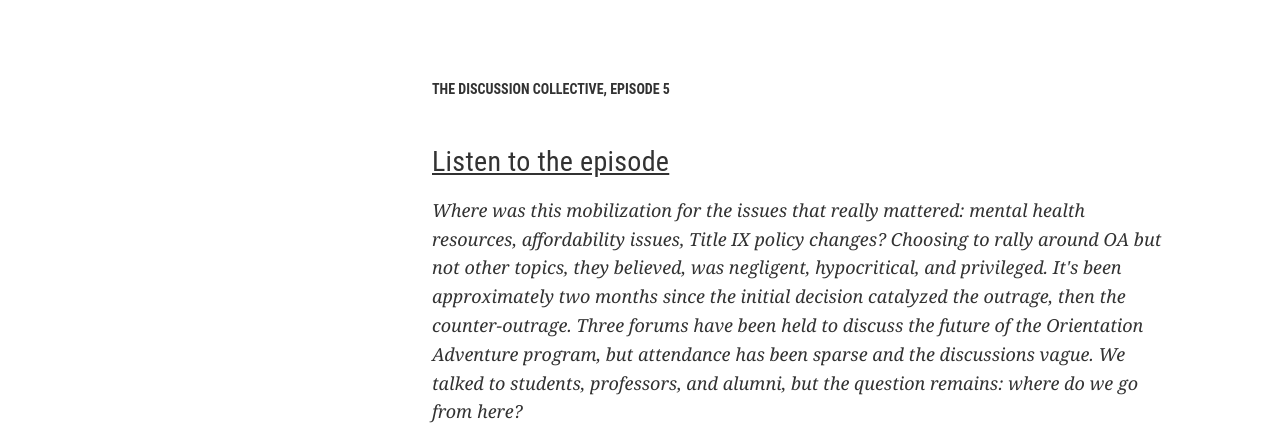
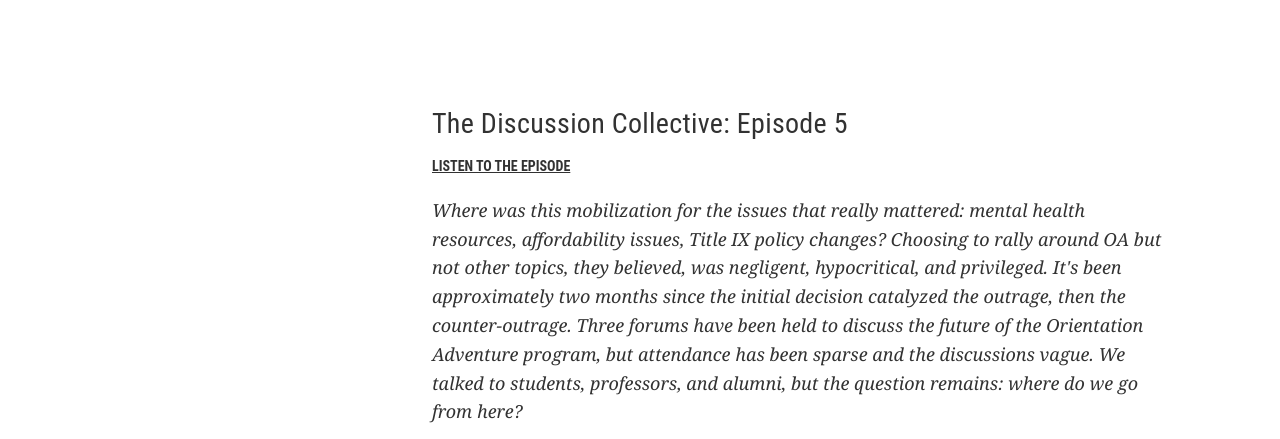
Before and after one commit to elibenton/personal-website, a Gatsby site: page /writing/disorientation-adventure/ in a window 1280 px wide. Shown: the part 361-800 px from the top of the page. Built offline with nearby package versions, Linux system fonts and the light colour scheme; Gatsby itself is replaced by a stand-in of ours.

Commit message:
Update Writing “disorientation-adventure”

```diff
--- a/content/writing/disorientation-adventure.md
+++ b/content/writing/disorientation-adventure.md
@@ -18,9 +18,9 @@ tags:
 publication: KSPC 88.7 FM
 ---
 
-### The Discussion Collective, Episode 5
+## The Discussion Collective: Episode 5
 
-## [Listen to the episode](https://anchor.fm/discussioncollective/episodes/DisOrientation-Adventure-e2okjk)
+### [Listen to the episode](https://anchor.fm/discussioncollective/episodes/DisOrientation-Adventure-e2okjk)
 
 _Where was this mobilization for the issues that really mattered: mental health resources, affordability issues, Title IX policy changes? Choosing to rally around OA but not other topics, they believed, was negligent, hypocritical, and privileged. It's been approximately two months since the initial decision catalyzed the outrage, then the counter-outrage. Three forums have been held to discuss the future of the Orientation Adventure program, but attendance has been sparse and the discussions vague. We talked to students, professors, and alumni, but the question remains: where do we go from here?_
 
```
